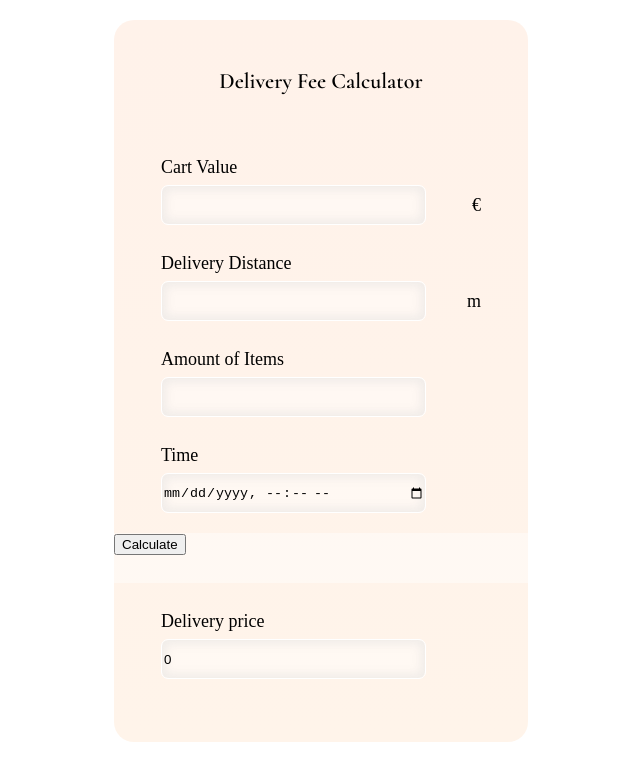
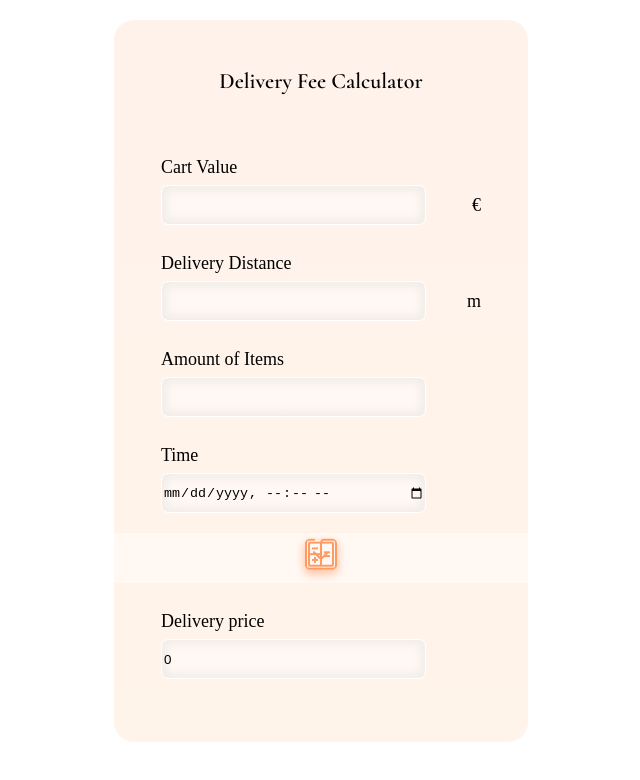
Before and after one commit to Kreunt/wolt-frontend-project, a React (Create React App) app: page / in a window 1280 px wide. Shown: the top 780 px of the page, without its empty margins (226-866 px from the left). Built offline with nearby package versions, Linux system fonts and the light colour scheme.

Commit message:
add calculate button styling

```diff
--- a/src/components/Calculator.tsx
+++ b/src/components/Calculator.tsx
@@ -1,6 +1,7 @@
 import React from "react";
 import styled from "styled-components";
 import InputArea from "./InputArea";
+import calculateButton from "../assets/calculateButton.png";
 
 const Container = styled.div`
   display: flex;
@@ -36,11 +37,16 @@ const Header = styled.h1`
 `;
 const ButtonBar = styled.div`
   position: relative;
+  display: flex;
+  justify-content: center;
   width: 414px;
   height: 50px;
   top: 40px;
 
   background: rgba(255, 255, 255, 0.4);
+`;
+const CalculateImage = styled.img`
+  cursor: pointer;
 `;
 
 const Calculator = () => {
@@ -51,6 +57,9 @@ const Calculator = () => {
   const [deliveryPrice, setDeliveryPrice] = React.useState<number>(0);
 
   const calculateDeliveryFee = () => {
+    if (cartValue === 0 || deliveryDistance === 0 || amountOfItems === 0) {
+      return -1;
+    }
     let deliveryFee = 0;
     if (cartValue > 100) {
       return deliveryFee;
@@ -110,9 +119,11 @@ const Calculator = () => {
       />
       <InputArea defText="Time" setStateValue={setTime} type="datetime-local" />
       <ButtonBar>
-        <button type="button" onClick={handleCalculate}>
-          Calculate
-        </button>
+        <CalculateImage
+          src={calculateButton}
+          onClick={handleCalculate}
+          alt="Calculate Button"
+        />
       </ButtonBar>
       <InputArea
         defText="Delivery price"
```
Also changed, not shown: src/assets/calculateButton.png (added), src/assets/calculateButton.svg (deleted).
